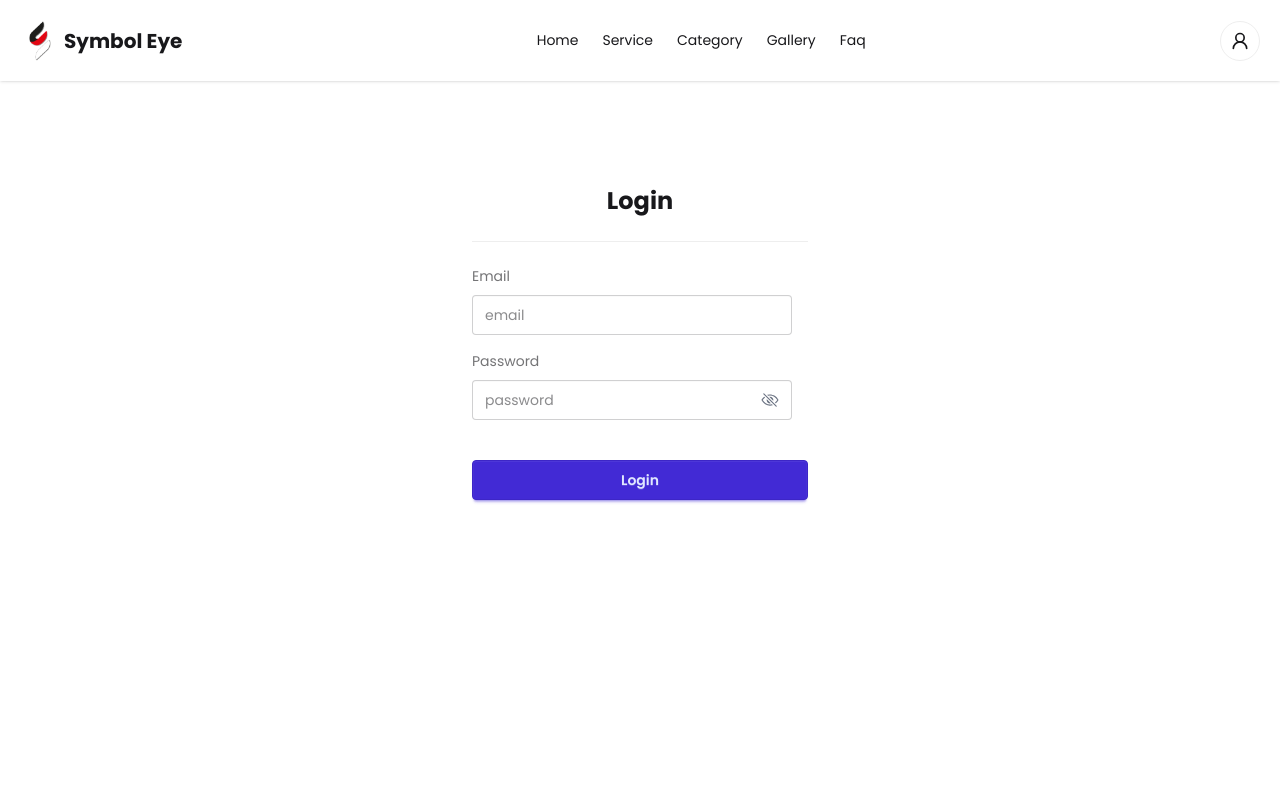
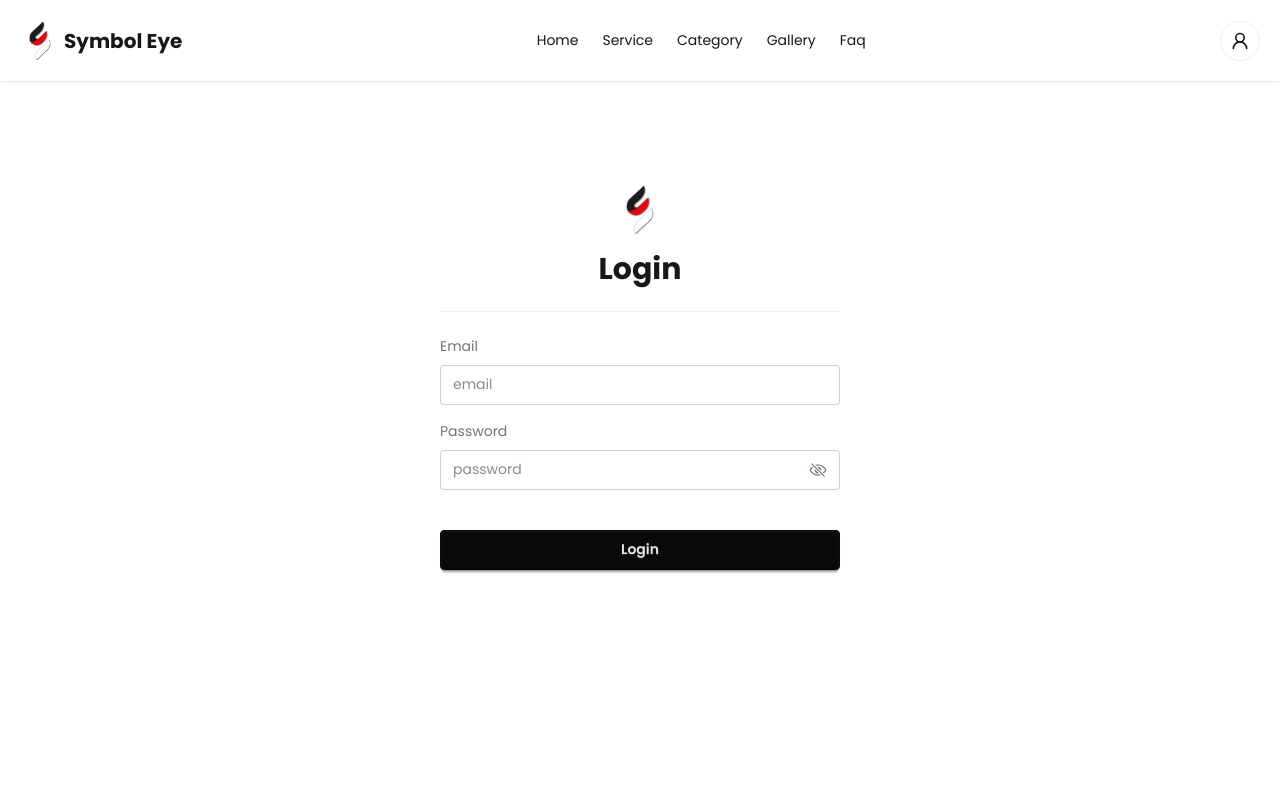
Before and after one commit to obidyhasan/Symbol-Eye-Client, a React (Vite) app: page /login in a window 1280 px wide. Shown: the top 800 px of the page. Built offline with nearby package versions, Linux system fonts and the light colour scheme; no server answers.

Commit message:
changes some style

```diff
--- a/src/pages/Auth/Login/Login.jsx
+++ b/src/pages/Auth/Login/Login.jsx
@@ -4,6 +4,7 @@ import { IoEyeOffOutline, IoEyeOutline } from "react-icons/io5";
 import useAuth from "../../../hooks/useAuth";
 import { useNavigate } from "react-router-dom";
 import { showErrorToast, showSuccessToast } from "../../../utility/toastify";
+import logo from "./../../../assets/logo.png";
 
 const Login = () => {
   const [isHide, setIsHide] = useState(false);
@@ -36,12 +37,15 @@ const Login = () => {
 
   return (
     <div className="w-full max-width flex items-center justify-center">
-      <div className="card w-full max-w-sm my-20">
+      <div className="card w-full max-w-md my-20">
         <form
           onSubmit={handleSubmit(onSubmit)}
           className="card-body flex flex-col gap-4"
         >
-          <label className="font-bold text-2xl text-center">Login</label>
+          <div className="flex justify-center">
+            <img src={logo} className="w-7" alt="" />
+          </div>
+          <label className="font-bold text-3xl text-center">Login</label>
           <hr className="border-base-300 my-2" />
           <div className="form-control">
             <label className="label">
@@ -51,7 +55,7 @@ const Login = () => {
               {...register("email")}
               type="email"
               placeholder="email"
-              className="input input-bordered"
+              className="input input-bordered w-full"
               required
             />
           </div>
@@ -60,12 +64,12 @@ const Login = () => {
               <span className="label-text mb-2">Password</span>
             </label>
 
-            <label className="input input-bordered flex items-center gap-2">
+            <label className="input input-bordered flex items-center gap-2 w-full">
               <input
                 {...register("password", { minLength: 6 })}
                 type={isHide ? "text" : "password"}
                 placeholder="password"
-                className=""
+                className="w-full"
                 required
               />
               <span
@@ -88,7 +92,7 @@ const Login = () => {
                 Login
               </button>
             ) : (
-              <button className="btn w-full btn-primary">Login</button>
+              <button className="btn w-full btn-neutral">Login</button>
             )}
           </div>
         </form>
--- a/src/pages/Dashboard/Admin/Categories/AdminCategories.jsx
+++ b/src/pages/Dashboard/Admin/Categories/AdminCategories.jsx
@@ -62,7 +62,7 @@ const AdminCategories = () => {
         <div className="text-center my-5">
           <button
             onClick={() => addModalRef.current.showModal()}
-            className="btn"
+            className="btn btn-neutral"
           >
             Add Category
           </button>
--- a/src/pages/Dashboard/Admin/FAQ/AdminFAQ.jsx
+++ b/src/pages/Dashboard/Admin/FAQ/AdminFAQ.jsx
@@ -62,7 +62,7 @@ const AdminFAQ = () => {
         <div className="text-center my-5">
           <button
             onClick={() => faqModalRef.current.showModal()}
-            className="btn"
+            className="btn btn-neutral"
           >
             Add FAQ
           </button>
--- a/src/pages/Dashboard/Admin/Gallery/AdminGallery.jsx
+++ b/src/pages/Dashboard/Admin/Gallery/AdminGallery.jsx
@@ -69,7 +69,7 @@ const AdminGallery = () => {
         <div className="text-center my-5">
           <button
             onClick={() => galleryModalRef.current.showModal()}
-            className="btn"
+            className="btn btn-neutral"
           >
             Add Image
           </button>
--- a/src/pages/Dashboard/Admin/Products/AdminProducts.jsx
+++ b/src/pages/Dashboard/Admin/Products/AdminProducts.jsx
@@ -71,7 +71,7 @@ const AdminProducts = () => {
         <div className="text-center my-5">
           <button
             onClick={() => addModalRef.current.showModal()}
-            className="btn"
+            className="btn btn-neutral"
           >
             Add Product
           </button>
--- a/src/pages/Dashboard/Admin/Services/AdminServices.jsx
+++ b/src/pages/Dashboard/Admin/Services/AdminServices.jsx
@@ -62,9 +62,9 @@ const AdminServices = () => {
         <div className="text-center my-5">
           <button
             onClick={() => serviceModalRef.current.showModal()}
-            className="btn"
+            className="btn btn-neutral"
           >
-            Add Services
+            Add Service
           </button>
         </div>
       </div>
```
